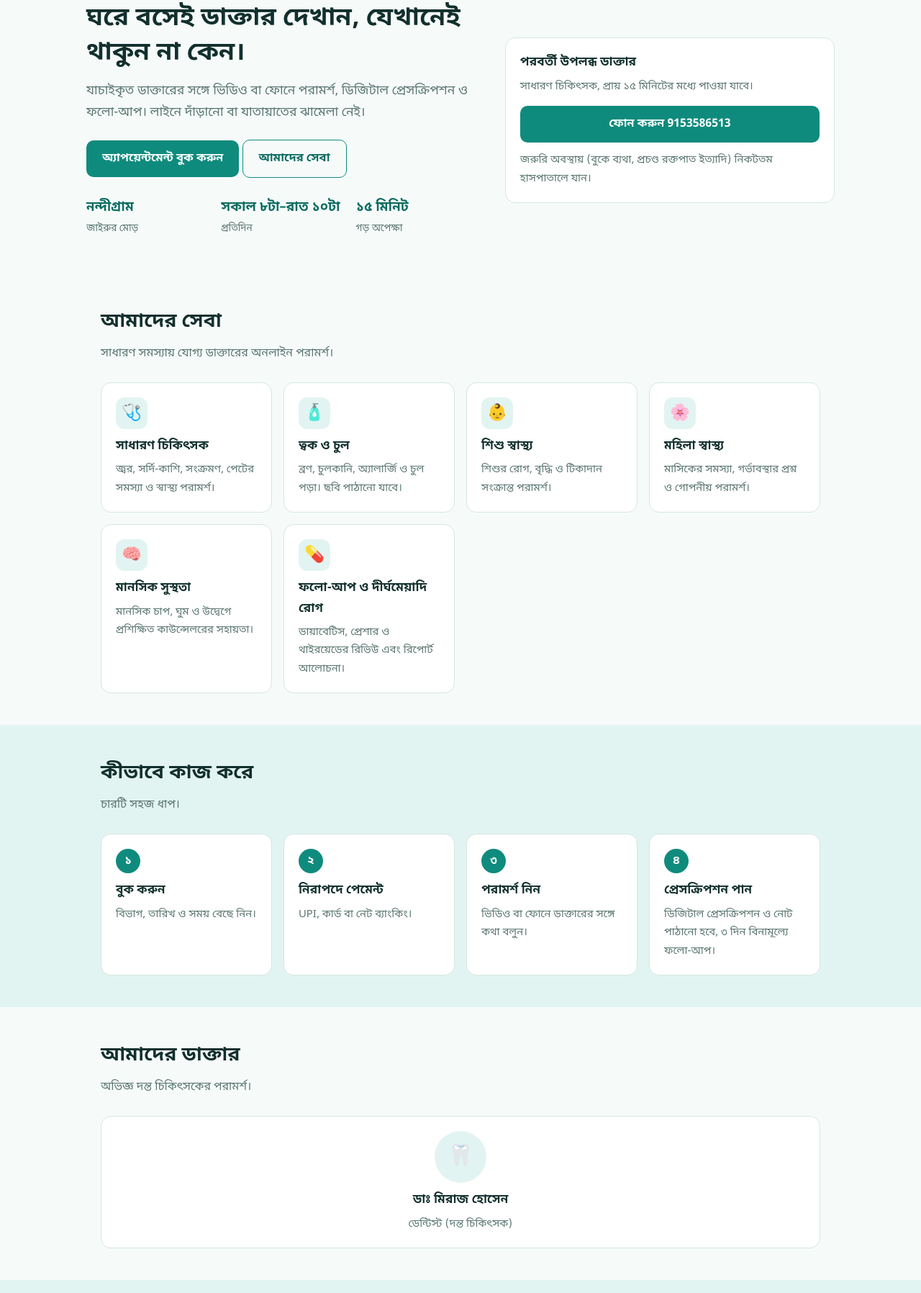
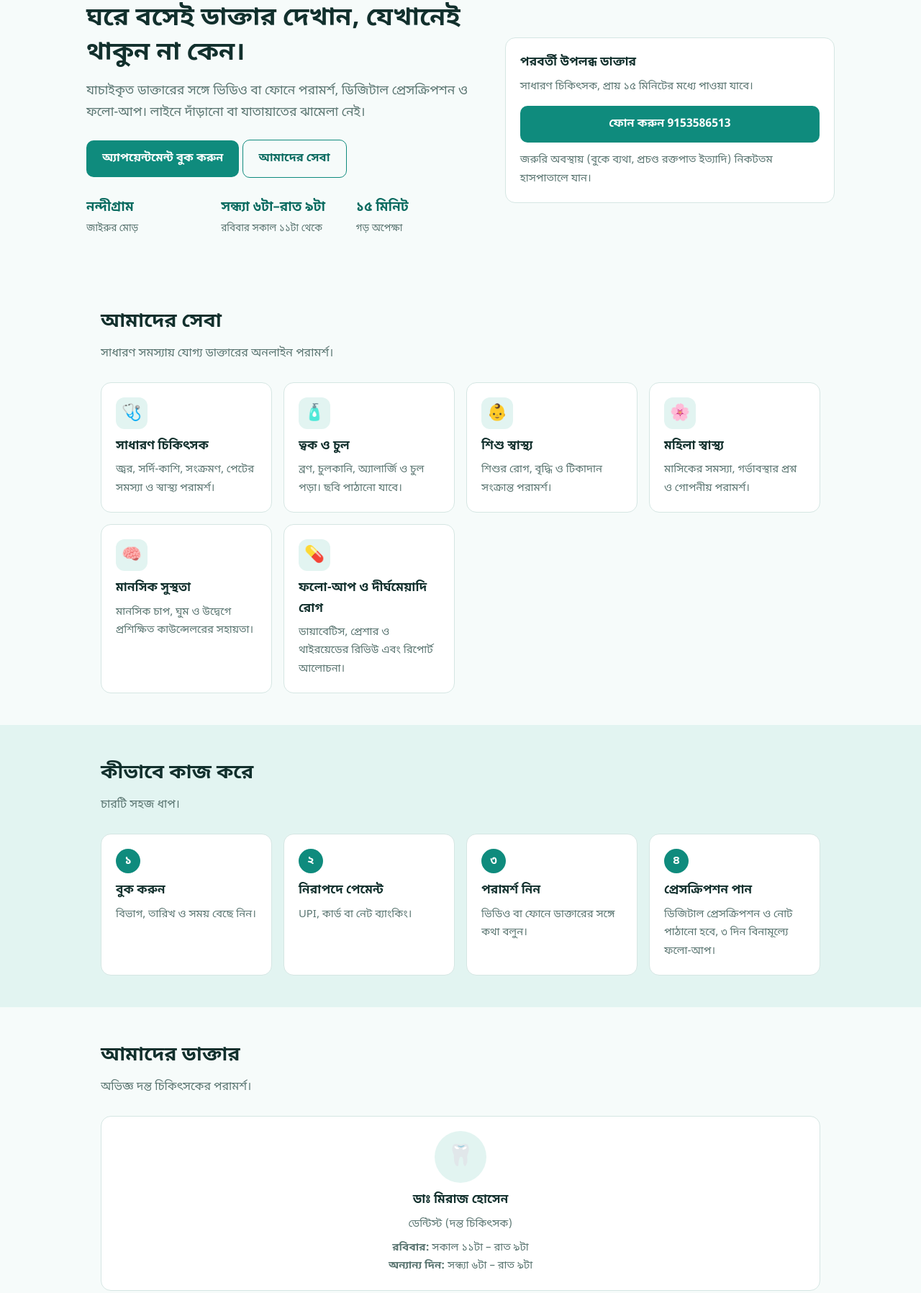
Before and after one commit to skaminurislam025-tech/AMINUR, a plain HTML site: page index.html in a window 1280 px wide. Shown: the part 114-1910 px from the top of the page at 72% size. Drawn offline with Linux system fonts and the light colour scheme.

Commit message:
Add files via upload

```diff
--- a/index.html
+++ b/index.html
@@ -69,7 +69,7 @@ footer{border-top:1px solid var(--line);padding:26px 0;color:var(--muted);font-s
 <h1>ঘরে বসেই ডাক্তার দেখান, যেখানেই থাকুন না কেন।</h1>
 <p>যাচাইকৃত ডাক্তারের সঙ্গে ভিডিও বা ফোনে পরামর্শ, ডিজিটাল প্রেসক্রিপশন ও ফলো-আপ। লাইনে দাঁড়ানো বা যাতায়াতের ঝামেলা নেই।</p>
 <a class="btn" href="#book">অ্যাপয়েন্টমেন্ট বুক করুন</a> <a class="btn o" href="#services">আমাদের সেবা</a>
-<div class="stats"><div><b>নন্দীগ্রাম</b><span>জাইরুর মোড়</span></div><div><b>সকাল ৮টা–রাত ১০টা</b><span>প্রতিদিন</span></div><div><b>১৫ মিনিট</b><span>গড় অপেক্ষা</span></div></div>
+<div class="stats"><div><b>নন্দীগ্রাম</b><span>জাইরুর মোড়</span></div><div><b>সন্ধ্যা ৬টা–রাত ৯টা</b><span>রবিবার সকাল ১১টা থেকে</span></div><div><b>১৫ মিনিট</b><span>গড় অপেক্ষা</span></div></div>
 </div>
 <div class="card">
 <h3>পরবর্তী উপলব্ধ ডাক্তার</h3>
@@ -102,7 +102,7 @@ footer{border-top:1px solid var(--line);padding:26px 0;color:var(--muted);font-s
 <section id="doctors"><div class="w">
 <h2>আমাদের ডাক্তার</h2><p class="sub">অভিজ্ঞ দন্ত চিকিৎসকের পরামর্শ।</p>
 <div class="grid">
-<div class="card doc"><div class="av">🦷</div><h3>ডাঃ মিরাজ হোসেন</h3><p>ডেন্টিস্ট (দন্ত চিকিৎসক)</p></div>
+<div class="card doc"><div class="av">🦷</div><h3>ডাঃ মিরাজ হোসেন</h3><p>ডেন্টিস্ট (দন্ত চিকিৎসক)</p><p style="margin-top:8px"><b>রবিবার:</b> সকাল ১১টা – রাত ৯টা<br><b>অন্যান্য দিন:</b> সন্ধ্যা ৬টা – রাত ৯টা</p></div>
 </div></div></section>
 
 <section id="book" class="alt"><div class="w">
```
Also changed, not shown: apple-touch-icon.png (added), icon-192.png (added), icon-512.png (added), manifest.json (added).
